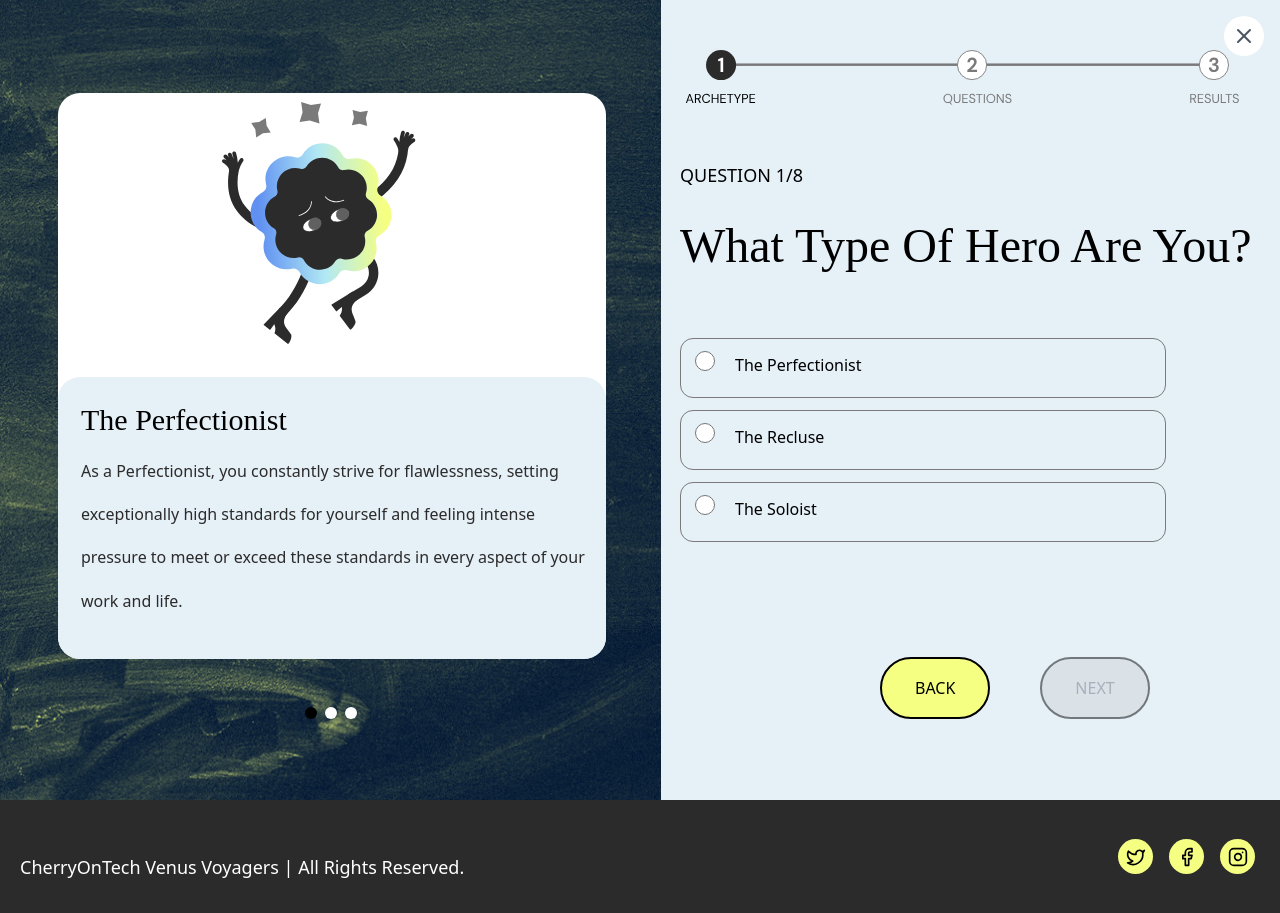
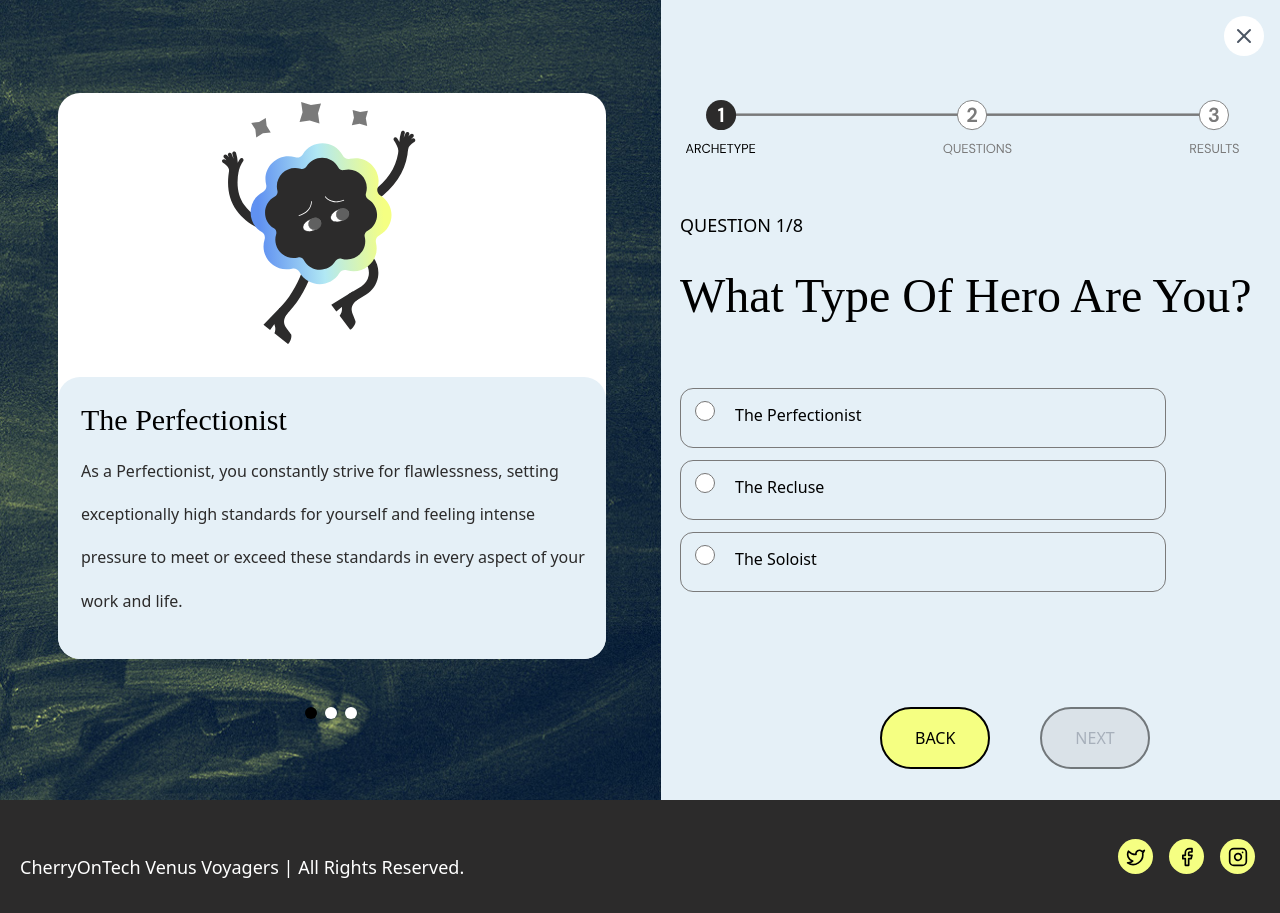
Before and after one commit to cherryontech/JourneyWise, a React (Vite) app in the folder app/: page /questionnaire in a window 1280 px wide. Built offline with nearby package versions, Linux system fonts and the light colour scheme.

Commit message:
played with progress bar margins

```diff
--- a/app/src/components/Questionnaire/ProgressBar.jsx
+++ b/app/src/components/Questionnaire/ProgressBar.jsx
@@ -5,7 +5,7 @@ const ProgressBar = ({currentQuestion}) => {
   const continuedProgressImage = "/Updated Progress Bar (1).svg"
 
   return (
-    <div className="my-[50px]">
+    <div className="mt-[100px] mb-[50px]">
       <img src={currentQuestion === 0 ? startProgressImage : continuedProgressImage} alt="Progress Bar" />
     </div>
   )
--- a/app/src/components/UserCard/UserCard.jsx
+++ b/app/src/components/UserCard/UserCard.jsx
@@ -1,8 +1,6 @@
 import React, { Children } from "react"
 
-
-
-function UseCard ({children, Img}){
+const UseCard = ({children, Img}) => {
 
     return(<>
       <section className = "h-screen">
```
